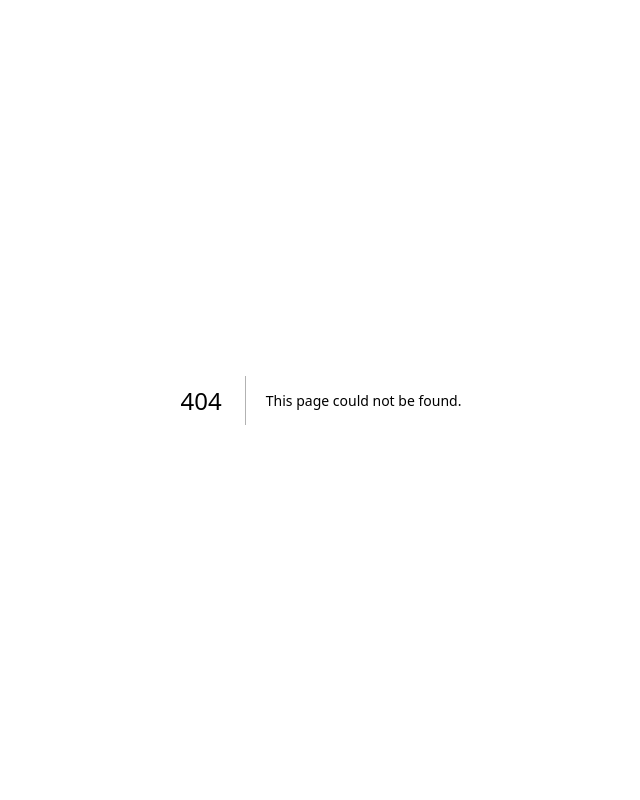
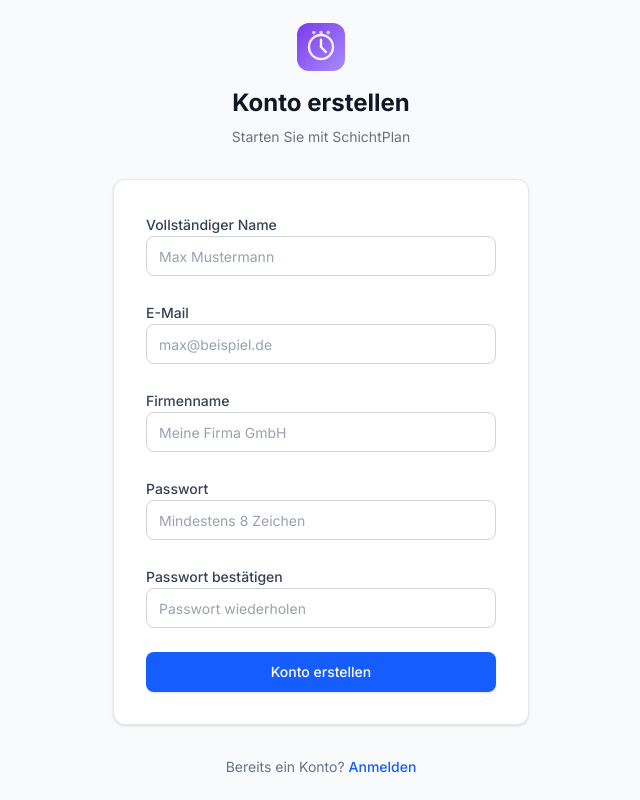
Before and after one commit to eltahawyomar001-eng/SchichtPlan, a Next.js app: page /register in a window 1280 px wide. Before the commit this address had no page. Shown: the whole page, without its empty margins (319-959 px from the left). Built offline with nearby package versions, Linux system fonts and the light colour scheme.

Commit message:
feat(auth): add login and register pages

```diff
--- /dev/null
+++ b/src/app/(auth)/login/page.tsx
@@ -0,0 +1,106 @@
+"use client";
+
+import { useState } from "react";
+import { signIn } from "next-auth/react";
+import { useRouter } from "next/navigation";
+import Link from "next/link";
+import { SchichtPlanMark } from "@/components/icons";
+import { Button } from "@/components/ui/button";
+import { Input } from "@/components/ui/input";
+import { Label } from "@/components/ui/label";
+
+export default function LoginPage() {
+  const router = useRouter();
+  const [email, setEmail] = useState("");
+  const [password, setPassword] = useState("");
+  const [error, setError] = useState("");
+  const [loading, setLoading] = useState(false);
+
+  const handleSubmit = async (e: React.FormEvent) => {
+    e.preventDefault();
+    setError("");
+    setLoading(true);
+
+    const result = await signIn("credentials", {
+      email,
+      password,
+      redirect: false,
+    });
+
+    if (result?.error) {
+      setError("Ungültige E-Mail oder Passwort.");
+      setLoading(false);
+    } else {
+      router.push("/dashboard");
+    }
+  };
+
+  return (
+    <div className="flex min-h-screen items-center justify-center bg-gray-50">
+      <div className="w-full max-w-md space-y-8 px-4">
+        {/* Logo */}
+        <div className="text-center">
+          <div className="mx-auto flex h-12 w-12 items-center justify-center">
+            <SchichtPlanMark className="h-12 w-12" />
+          </div>
+          <h1 className="mt-4 text-2xl font-bold text-gray-900">
+            Willkommen zurück
+          </h1>
+          <p className="mt-2 text-sm text-gray-500">
+            Melden Sie sich bei SchichtPlan an
+          </p>
+        </div>
+
+        {/* Form */}
+        <form
+          onSubmit={handleSubmit}
+          className="space-y-6 rounded-xl border border-gray-200 bg-white p-8 shadow-sm"
+        >
+          {error && (
+            <div className="rounded-lg bg-red-50 p-3 text-sm text-red-600">
+              {error}
+            </div>
+          )}
+
+          <div className="space-y-2">
+            <Label htmlFor="email">E-Mail</Label>
+            <Input
+              id="email"
+              type="email"
+              placeholder="max@beispiel.de"
+              value={email}
+              onChange={(e) => setEmail(e.target.value)}
+              required
+            />
+          </div>
+
+          <div className="space-y-2">
+            <Label htmlFor="password">Passwort</Label>
+            <Input
+              id="password"
+              type="password"
+              placeholder="••••••••"
+              value={password}
+              onChange={(e) => setPassword(e.target.value)}
+              required
+            />
+          </div>
+
+          <Button type="submit" className="w-full" disabled={loading}>
+            {loading ? "Anmelden..." : "Anmelden"}
+          </Button>
+        </form>
+
+        <p className="text-center text-sm text-gray-500">
+          Noch kein Konto?{" "}
+          <Link
+            href="/register"
+            className="font-medium text-blue-600 hover:text-blue-500"
+          >
+            Jetzt registrieren
+          </Link>
+        </p>
+      </div>
+    </div>
+  );
+}
--- /dev/null
+++ b/src/app/(auth)/register/page.tsx
@@ -0,0 +1,177 @@
+"use client";
+
+import { useState } from "react";
+import { useRouter } from "next/navigation";
+import Link from "next/link";
+import { SchichtPlanMark } from "@/components/icons";
+import { Button } from "@/components/ui/button";
+import { Input } from "@/components/ui/input";
+import { Label } from "@/components/ui/label";
+
+export default function RegisterPage() {
+  const router = useRouter();
+  const [formData, setFormData] = useState({
+    name: "",
+    email: "",
+    password: "",
+    confirmPassword: "",
+    workspaceName: "",
+  });
+  const [error, setError] = useState("");
+  const [loading, setLoading] = useState(false);
+
+  const handleChange = (e: React.ChangeEvent<HTMLInputElement>) => {
+    setFormData((prev) => ({ ...prev, [e.target.name]: e.target.value }));
+  };
+
+  const handleSubmit = async (e: React.FormEvent) => {
+    e.preventDefault();
+    setError("");
+
+    if (formData.password !== formData.confirmPassword) {
+      setError("Passwörter stimmen nicht überein.");
+      return;
+    }
+
+    if (formData.password.length < 8) {
+      setError("Das Passwort muss mindestens 8 Zeichen lang sein.");
+      return;
+    }
+
+    setLoading(true);
+
+    try {
+      const res = await fetch("/api/auth/register", {
+        method: "POST",
+        headers: { "Content-Type": "application/json" },
+        body: JSON.stringify({
+          name: formData.name,
+          email: formData.email,
+          password: formData.password,
+          workspaceName: formData.workspaceName,
+        }),
+      });
+
+      const data = await res.json();
+
+      if (!res.ok) {
+        setError(data.error || "Registrierung fehlgeschlagen.");
+        setLoading(false);
+        return;
+      }
+
+      router.push("/login?registered=true");
+    } catch {
+      setError("Ein Fehler ist aufgetreten. Bitte versuchen Sie es erneut.");
+      setLoading(false);
+    }
+  };
+
+  return (
+    <div className="flex min-h-screen items-center justify-center bg-gray-50">
+      <div className="w-full max-w-md space-y-8 px-4">
+        {/* Logo */}
+        <div className="text-center">
+          <div className="mx-auto flex h-12 w-12 items-center justify-center">
+            <SchichtPlanMark className="h-12 w-12" />
+          </div>
+          <h1 className="mt-4 text-2xl font-bold text-gray-900">
+            Konto erstellen
+          </h1>
+          <p className="mt-2 text-sm text-gray-500">
+            Starten Sie mit SchichtPlan
+          </p>
+        </div>
+
+        {/* Form */}
+        <form
+          onSubmit={handleSubmit}
+          className="space-y-6 rounded-xl border border-gray-200 bg-white p-8 shadow-sm"
+        >
+          {error && (
+            <div className="rounded-lg bg-red-50 p-3 text-sm text-red-600">
+              {error}
+            </div>
+          )}
+
+          <div className="space-y-2">
+            <Label htmlFor="name">Vollständiger Name</Label>
+            <Input
+              id="name"
+              name="name"
+              placeholder="Max Mustermann"
+              value={formData.name}
+              onChange={handleChange}
+              required
+            />
+          </div>
+
+          <div className="space-y-2">
+            <Label htmlFor="email">E-Mail</Label>
+            <Input
+              id="email"
+              name="email"
+              type="email"
+              placeholder="max@beispiel.de"
+              value={formData.email}
+              onChange={handleChange}
+              required
+            />
+          </div>
+
+          <div className="space-y-2">
+            <Label htmlFor="workspaceName">Firmenname</Label>
+            <Input
+              id="workspaceName"
+              name="workspaceName"
+              placeholder="Meine Firma GmbH"
+              value={formData.workspaceName}
+              onChange={handleChange}
+              required
+            />
+          </div>
+
+          <div className="space-y-2">
+            <Label htmlFor="password">Passwort</Label>
+            <Input
+              id="password"
+              name="password"
+              type="password"
+              placeholder="Mindestens 8 Zeichen"
+              value={formData.password}
+              onChange={handleChange}
+              required
+            />
+          </div>
+
+          <div className="space-y-2">
+            <Label htmlFor="confirmPassword">Passwort bestätigen</Label>
+            <Input
+              id="confirmPassword"
+              name="confirmPassword"
+              type="password"
+              placeholder="Passwort wiederholen"
+              value={formData.confirmPassword}
+              onChange={handleChange}
+              required
+            />
+          </div>
+
+          <Button type="submit" className="w-full" disabled={loading}>
+            {loading ? "Wird erstellt..." : "Konto erstellen"}
+          </Button>
+        </form>
+
+        <p className="text-center text-sm text-gray-500">
+          Bereits ein Konto?{" "}
+          <Link
+            href="/login"
+            className="font-medium text-blue-600 hover:text-blue-500"
+          >
+            Anmelden
+          </Link>
+        </p>
+      </div>
+    </div>
+  );
+}
```
